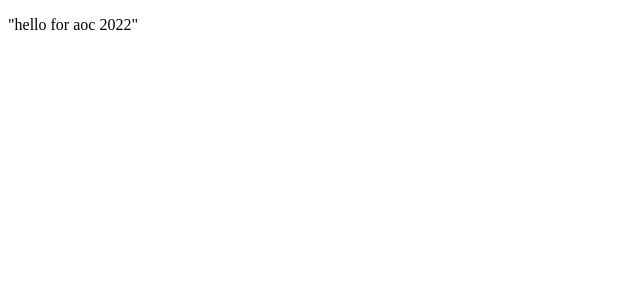
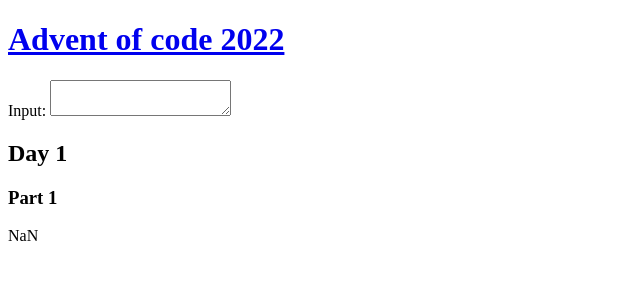
Before and after one commit to Demborg/aoc22, a React (Vite) app: page / in a window 1280 px wide. Shown: the top 300 px of the page, without its empty margins (0-640 px from the left). Built offline with nearby package versions, Linux system fonts and the light colour scheme.

Commit message:
day 1 part 1

```diff
--- /dev/null
+++ b/src/1.tsx
@@ -0,0 +1,16 @@
+export const Day1 = (props: { input: string }) => {
+  return (
+    <div>
+      <h2>Day 1</h2>
+      <h3>Part 1</h3>
+      {Math.max(
+        ...props.input.split("\n\n").map((elf) =>
+          elf
+            .split("\n")
+            .map(parseFloat)
+            .reduce((a, b) => a + b)
+        )
+      )}
+    </div>
+  );
+};
--- a/src/App.tsx
+++ b/src/App.tsx
@@ -1,7 +1,18 @@
-import './App.css'
+import { useState } from "react";
+import "./App.css";
+import  {Day1} from "./1"
 
 function App() {
-  return <p>"hello for aoc 2022"</p>
+  const [input, setInput] = useState<string>("");
+  return (
+    <div>
+      <h1>
+        <a href="https://adventofcode.com/2022">Advent of code 2022</a>
+      </h1>
+      Input: <textarea onChange={e => setInput(e.target.value)}/>
+      <Day1 input={input}/>
+    </div>
+  );
 }
 
-export default App
+export default App;
```
